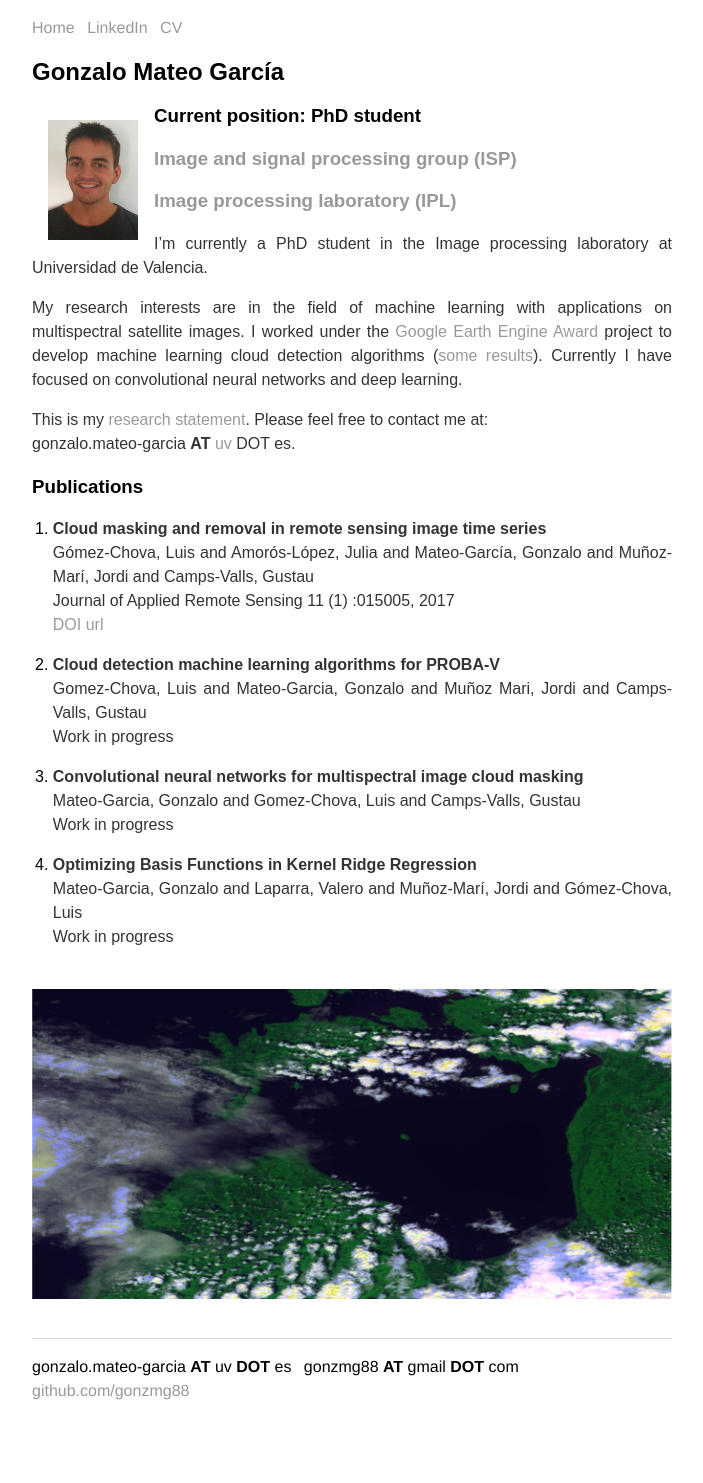
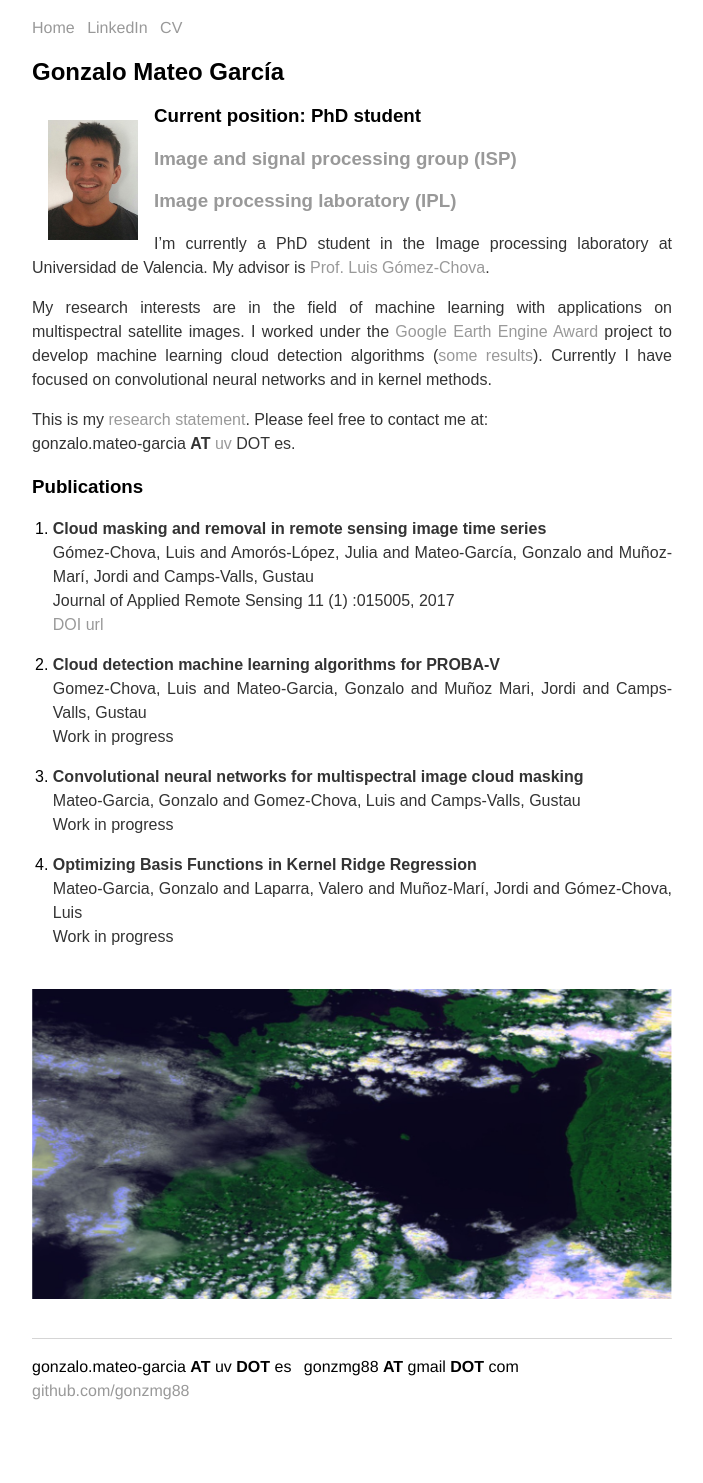
Before and after one commit to Haiiah/gonzmg88.github.io, a Jekyll site: the page built from index.md, in a window 1280 px wide. Shown: the whole page, without its empty margins (288-991 px from the left). Built offline with Jekyll 4.4.1, drawn with Linux system fonts in a browser that asks for light colours; Markdown is read by kramdown in place of the engine named in the settings.

Commit message:
add content

```diff
--- a/index.md
+++ b/index.md
@@ -15,9 +15,9 @@
 
 ### <a href="http://ipl.uv.es" target="blank">Image processing laboratory (IPL)</a>
 
-I'm currently a PhD student in the Image processing laboratory at Universidad de Valencia.
+I'm currently a PhD student in the Image processing laboratory at Universidad de Valencia. My advisor is <a href="http://www.uv.es/chovago/" target="blank">Prof. Luis Gómez-Chova</a>.
 
-My research interests are in the field of machine learning with applications on multispectral satellite images. I worked under the <a href="https://research.google.com/research-outreach.html#/research-outreach/faculty-engagement/earth-engine-research-awards" target="blank">Google Earth Engine Award</a> project to develop machine learning cloud detection algorithms (<a href="http://isp.uv.es/projects/cdc/GEE_cloud_detection_results.html" target="blank">some results</a>). Currently I have focused on convolutional neural networks and deep learning.
+My research interests are in the field of machine learning with applications on multispectral satellite images. I worked under the <a href="https://research.google.com/research-outreach.html#/research-outreach/faculty-engagement/earth-engine-research-awards" target="blank">Google Earth Engine Award</a> project to develop machine learning cloud detection algorithms (<a href="http://isp.uv.es/projects/cdc/GEE_cloud_detection_results.html" target="blank">some results</a>). Currently I have focused on convolutional neural networks and in kernel methods.
 
 This is my <a href="statement.pdf" target="blank">research statement</a>. Please feel free to contact me at: <br>
  gonzalo.mateo-garcia **AT** <a href="http://www.uv.es" target="blank">uv</a> DOT es.
```
